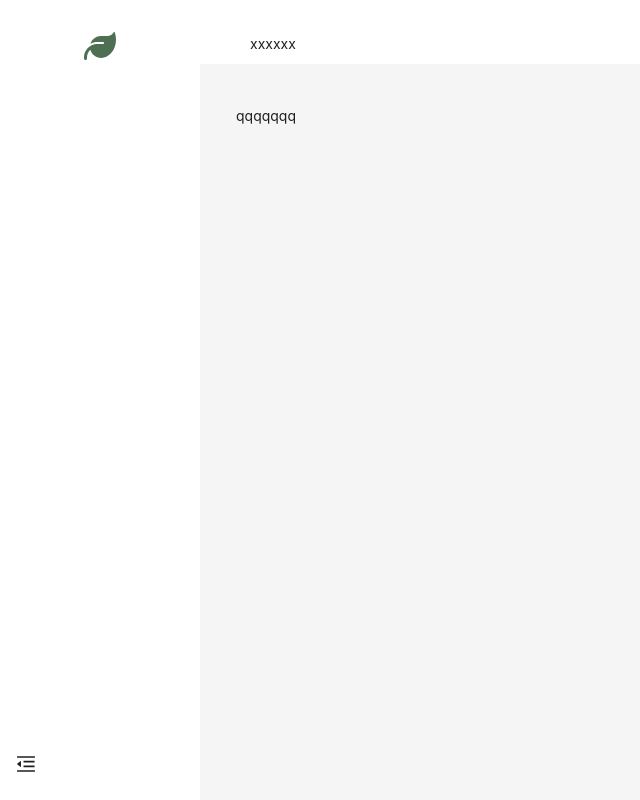
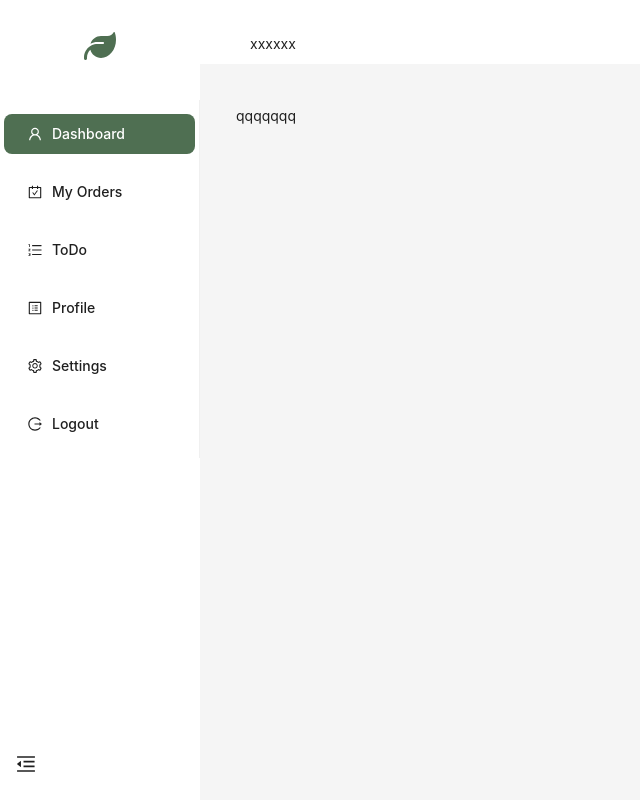
Before and after one commit to saba-ramezani/plant-dashboard, a React (Vite) app: page / in a window 1280 px wide. Shown: the whole page, without its empty margins (0-640 px from the left). Built offline with nearby package versions, Linux system fonts and the light colour scheme.

Commit message:
updated sidebar component

```diff
--- a/src/App.css
+++ b/src/App.css
@@ -22,6 +22,13 @@
   padding: 20px;
 }
 
+.menu-bar {
+  display: flex;
+  flex-direction: column;
+  gap: 10px;
+  font-weight: 500;
+}
+
 
 .collapse-menu-btn {
   font-size: 20px;
@@ -31,3 +38,12 @@
   bottom: 10px;
   left: 10px;
 }
+
+.menu-bar .ant-menu-item-selected {
+  background-color: #4f6f52 !important;
+  color: #fff !important;
+}
+
+.menu-bar .ant-menu-item:hover {
+  background-color: #dcf0de !important;
+}
--- a/src/components/Sidebar/Sidebar.jsx
+++ b/src/components/Sidebar/Sidebar.jsx
@@ -1,5 +1,13 @@
 import { Flex, Menu } from "antd"
 import {FaLeaf} from 'react-icons/fa6'
+import {
+    UserOutlined,
+    ProfileOutlined,
+    LogoutOutlined,
+    OrderedListOutlined,
+    CarryOutOutlined,
+    SettingOutlined
+} from '@ant-design/icons'
 
 const Sidebar = () => {
   return (
@@ -9,7 +17,40 @@ const Sidebar = () => {
                 <FaLeaf />
             </div>
         </Flex>
-        <Menu mode="inline" defaultSelectedKeys={['1']} className="menu-bar" />
+        <Menu mode="inline" defaultSelectedKeys={['1']} className="menu-bar"
+            items={[
+                {
+                    key: '1',
+                    icon: <UserOutlined />,
+                    label: "Dashboard"
+                },
+                {
+                    key: '2',
+                    icon: <CarryOutOutlined />,
+                    label: "My Orders"
+                },
+                {
+                    key: '3',
+                    icon: <OrderedListOutlined />,
+                    label: "ToDo"
+                },
+                {
+                    key: '4',
+                    icon: <ProfileOutlined />,
+                    label: "Profile"
+                },
+                {
+                    key: '5',
+                    icon: <SettingOutlined />,
+                    label: "Settings"
+                },
+                {
+                    key: '6',
+                    icon: <LogoutOutlined />,
+                    label: "Logout"
+                }
+            ]}
+        />
 
     </>
   )
```
